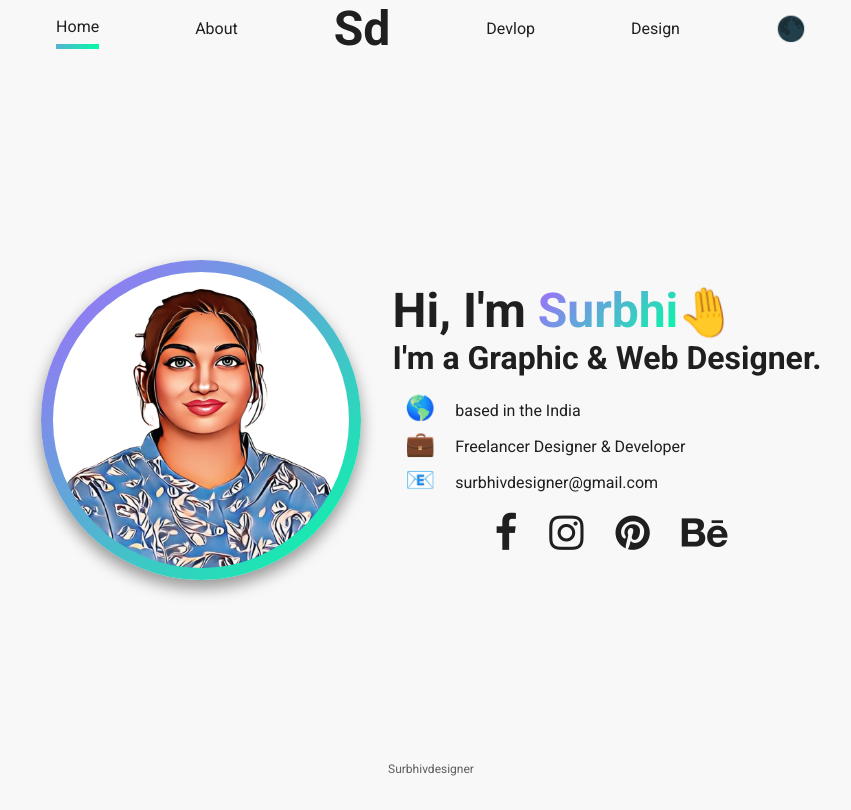
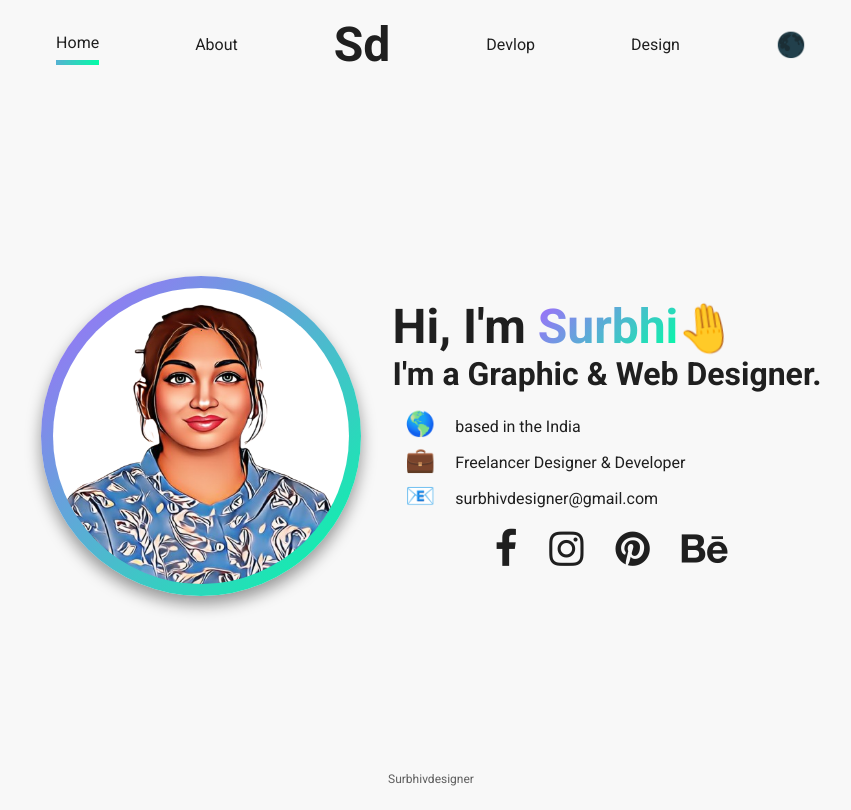
Before and after one commit to sur-designer/sur-designer.github.io, a React (Create React App) app: page / in a window 1280 px wide. Shown: the whole page, without its empty margins (209-1060 px from the left). Built offline with nearby package versions, Linux system fonts and the light colour scheme; the HTML template or start-up script is replaced by a standard one.

Commit message:
padding add

```diff
--- a/src/components/Navbar.js
+++ b/src/components/Navbar.js
@@ -54,7 +54,7 @@ export default function Navbar({ darkMode, handleClick, active, setActive }) {
 
     return (
         <Box component={'nav'} width={'100%'} position={singlePage ? 'fixed' : 'relative'} className={darkMode? Style.dark : Style.light}>
-            <Box component={'ul'} display={'flex'} justifyContent={'center'} alignItems={'center'}
+            <Box component={'ul'} display={'flex'} paddingTop={'1rem'} justifyContent={'center'} alignItems={'center'}
                 gap={{ xs: '1rem', md: '6rem' }}
                  fontSize={'1rem'}>
                 {links.map((link, index) => (
```
